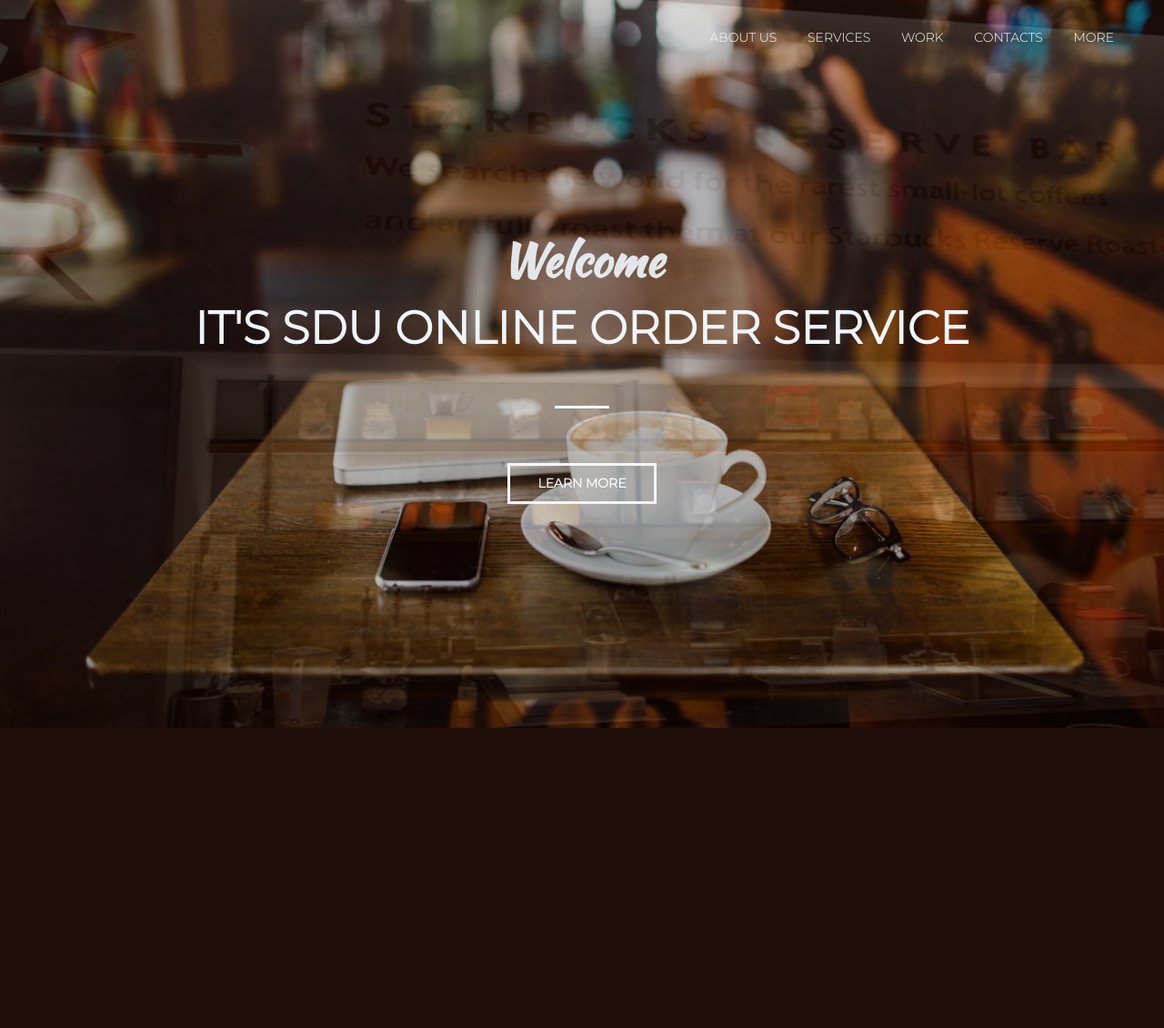
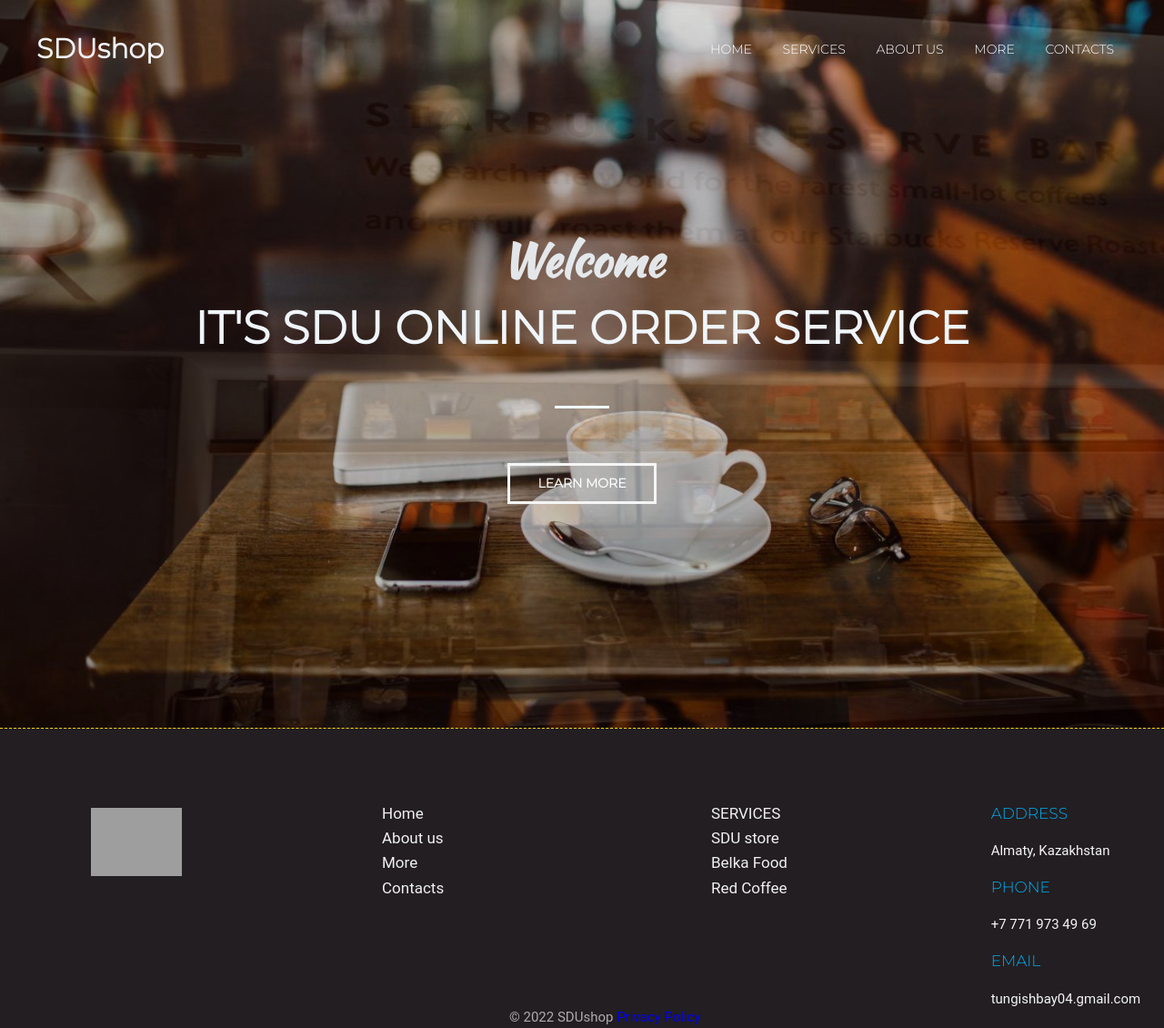
Before and after one commit to alipbekovich/front, a PHP site: page /home.html in a window 1280 px wide. Shown: the whole page at 91% size. Before the commit the page ends 800 px from the top, so only its background shows below. Run offline with PHP 8.4, Linux system fonts and the light colour scheme; grey boxes are pictures that could not be loaded.

Commit message:
home html change

```diff
--- a/home.css
+++ b/home.css
@@ -221,3 +221,179 @@ h1,h2,h3,h4,h5,h6{
 
    }
  }
+ .footer {
+	height: 330px;
+	/* background-color: #25292C; */
+	display: flex;
+	color: white;
+	padding-top: 80px;
+	/* background-color: #1A1A1A; */
+	background-color: #221E22;
+	border-top: 1px dashed gold;
+}
+
+.logo_footer {
+	margin-left: 100px;
+	margin-right: 170px;
+	display: flex;
+	margin-top: 37px;
+}
+
+.logo_image_footer {
+	margin-right: 0px;
+	cursor: pointer;
+   margin-top: -30px;
+}
+
+.logo_text_footer {
+	padding-top: 3px;
+	cursor: pointer;
+}
+
+.logo_footer h1 {
+	font-size: 20px;
+	font-family: 'Abril Fatface', display;
+	cursor: pointer;
+	/* color: wheat; */
+	color: #F0F0F0;
+}
+
+.logo_footer p {
+	font-size: 10px;
+	margin-top: -6px;
+	font-family: 'Montserrat', sans-serif;
+	letter-spacing: 2px;
+	color: #A1A1A1;
+	cursor: pointer;
+}
+
+.column_1_footer {
+	margin-right: 200px;
+	font-family: 'Roboto', sans-serif;
+	font-size: 17px;
+	cursor: pointer;
+	/* color: wheat; */
+	color: #F0F0F0;
+	transition: 0.5s all;
+   margin-left: 50px;
+}
+
+.column_1_footer div:hover {
+	font-family: 'Roboto', sans-serif;
+	font-size: 17px;
+	cursor: pointer;
+	/* color: #FC653E; */
+	color: #e29f01;
+}
+
+.column_2_footer {
+	margin-right: 200px;
+	font-family: 'Roboto', sans-serif;
+	font-size: 17px;
+	cursor: pointer;
+	/* color: wheat; */
+	color: #F0F0F0;
+   margin-left: 7.320644216691069vw;
+}
+
+.column_2_footer div:hover {
+	font-family: 'Roboto', sans-serif;
+	font-size: 17px;
+	cursor: pointer;
+	/* color: #FC653E; */
+	color: #e29f01;
+}
+
+#darme_footer:hover {
+	/* color: wheat; */
+	color: #F0F0F0;
+}
+
+.column_3_footer {
+	font-family: 'Roboto', sans-serif;
+	font-size: 15px;
+	color: whitesmoke;
+   margin-left: 1.856515373352855vw;
+}
+
+.column_3_div12{
+	color: #00AEEF;
+	font-size: 17px;
+	text-transform: uppercase;
+	font-family: 'Montserrat', sans-serif;
+}
+
+.copyright_footer {
+	color: #ADADAD;
+	position: absolute;
+	text-decoration: none;
+	margin-top: 225px;
+	font-size: 15px;
+	font-family: 'Roboto', sans-serif;
+	text-align: center;
+	margin-left: 560px;
+}
+
+#toggle{
+	display: none;
+ }
+ .navs{
+	float: left;
+ }
+ .togglesss{
+	margin: 20px 0 0 20px;
+	font-size: 30px;
+	display: none;
+ }
+
+@media (max-width: 700px) {
+    .footer {
+		height: 400px;
+	}
+
+	.logo_footer {
+		margin-top: -20px;
+		margin-left: 190px;
+	}
+
+	.column_1_footer {
+		margin-left: -420px;
+		margin-right: 45px;
+		margin-top: 80px;
+	}
+
+	.column_2_footer {
+		margin-top: 80px;
+	}
+
+	.column_3_footer {
+		margin-top: 80px;
+		margin-left: -155px;
+	}
+
+	.copyright_footer {
+		margin-left: 150px;
+		margin-top: 295px;
+	}
+    .togglesss{
+		display: block;
+		cursor: pointer;
+	 }
+	 .nav{
+		display: block;
+		text-align: center;
+		padding-bottom: 140px;
+		padding-top: 80px;
+		font-size: 50px;
+	 }
+	 #toggle:checked + .container{
+		display: none;
+	 }
+	 .header{
+		background-color:darkgrey;
+		opacity: 0.9;
+	 }
+	 .header_logo{
+		display: none;
+	 }
+}
--- a/home.html
+++ b/home.html
@@ -13,13 +13,17 @@
 </head>
 <body>
     <header class="header">
+      <div class="navs">
+      <label class="togglesss" for="toggle">&#9776;</label>
+    </div>
+    <input type="checkbox" name="" id="toggle">
         <div class="container">
             <div class="header_inner">
                 <div class="header_logo">
-                    <!-- <a href="https://sdu.edu.kz/">SDU</a> -->
+                    SDUshop
                 </div>
               <nav class="nav">
-                <a class="nav_link" href="#">ABOUT US</a>
+                <a class="nav_link" href="home.html">HOME</a>
                 <div class="dropdown">
                     <a class="nav_link">SERVICES</a>
                     <div class="dropdown-content">
@@ -28,9 +32,9 @@
                       <a href="belkafood.html">BELKA FOOD</a>
                     </div>
                   </div>
-                <a  class="nav_link" href="#">WORK</a>
+                <a  class="nav_link" href="AboutUs.html">ABOUT US</a>
+                <a  class="nav_link" href="learn_more.html">MORE</a>
                 <a  class="nav_link" href="contacts.html">CONTACTS</a>
-                <a  class="nav_link" href="#">MORE</a>
               </nav>
             </div>
         </div>
@@ -40,9 +44,51 @@
         <div class="intro_inner">
             <h2 class="intro_sutitle">Welcome </h2>
         <h1 class="intro_title"> IT'S SDU ONLINE ORDER SERVICE</h1>
-        <a class="btn" href="https://sdu.edu.kz/">Learn More</a>
+        <a class="btn" href="learn_more.html">Learn More</a>
     </div>
     </div>
 </div>
+
+
+
+<div class="footer">
+  <div class="logo_footer">
+      <div class="logo_image_footer">
+      <a><img src="https://upload.wikimedia.org/wikipedia/commons/c/cb/Logo_of_Suleymen_Demirel_University%2C_Kazakhstan.png" alt="logo_image" width="100px"></a>
+  </div>
+  <!-- <div class="logo_text_footer">
+      <h1><a>DARME</a></h1>
+      <p><a>Better With Us</a></p>
+  </div> -->
+  </div>
+
+  <div class="column_1_footer">
+      <a href="Home.html" style="text-decoration: none; color: #F0F0F0"><div>Home</div></a>
+      <a href="AboutUs.html" style="text-decoration: none; color: #F0F0F0"><div>About us</div></a>
+      <a href="learn_more.html" style="text-decoration: none; color: #F0F0F0;"><div>More</div></a>
+      <a href="contacts.html" style="text-decoration: none; color: #F0F0F0;"><div>Contacts</div></a>
+  </div>
+
+  <div class="column_2_footer">
+      <div id="darme_footer">SERVICES</div>
+      <a href="sdustore.html" style="text-decoration: none; color: #F0F0F0;"><div>SDU store</div></a>
+      <a href="belkafood.html" style="text-decoration: none; color: #F0F0F0;"><div>Belka Food</div></a>
+      <a href="red_coffee.html" style="text-decoration: none; color: #F0F0F0;"><div>Red Coffee</div></a>
+  </div>
+
+  <div class="column_3_footer">
+      <div class="column_3_div12">address</div>
+      <p>Almaty, Kazakhstan</p>
+      <div class="column_3_div12">phone</div>
+      <p>+7 771 973 49 69</p>
+      <div class="column_3_div12">email</div>
+      <p>tungishbay04.gmail.com</p>
+  </div>
+
+  <div class="copyright_footer">
+      <div>© 2022 SDUshop <a href="#" style="text-decoration: none;">Privacy Policy</a></div>
+  </div>
+</div>
+
 </body>
 </html>
--- a/sdustore.html
+++ b/sdustore.html
@@ -461,7 +461,7 @@
   </div>
 
   <div class="column_1_footer">
-      <a href="#" style="text-decoration: none; color: #F0F0F0"><div>Home</div></a>
+      <a href="home.html" style="text-decoration: none; color: #F0F0F0"><div>Home</div></a>
       <a href="AboutUs.html" style="text-decoration: none; color: #F0F0F0"><div>About us</div></a>
       <a href="learn_more.html" style="text-decoration: none; color: #F0F0F0;"><div>More</div></a>
       <a href="contacts.html" style="text-decoration: none; color: #F0F0F0;"><div>Contacts</div></a>
```
